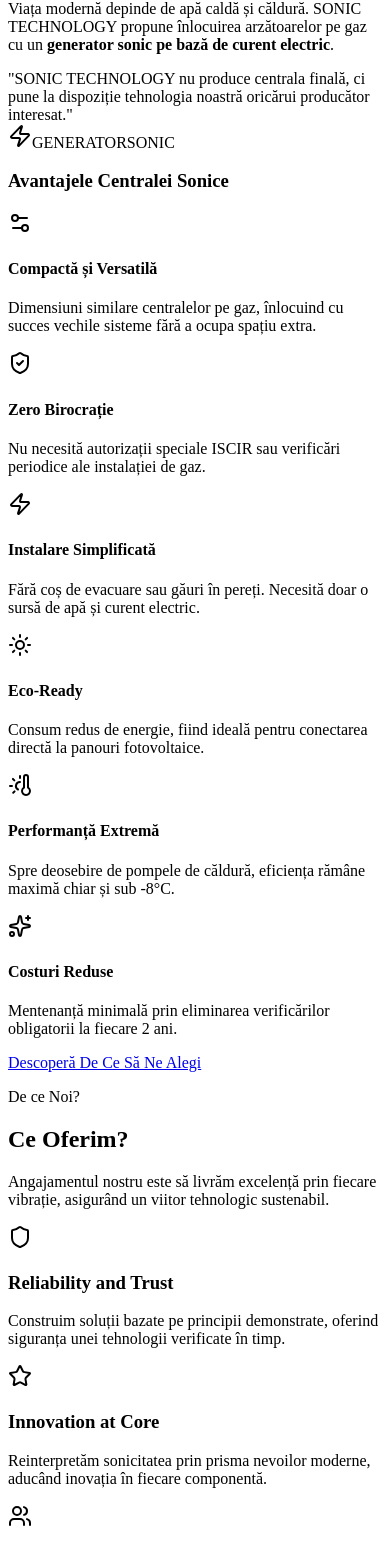
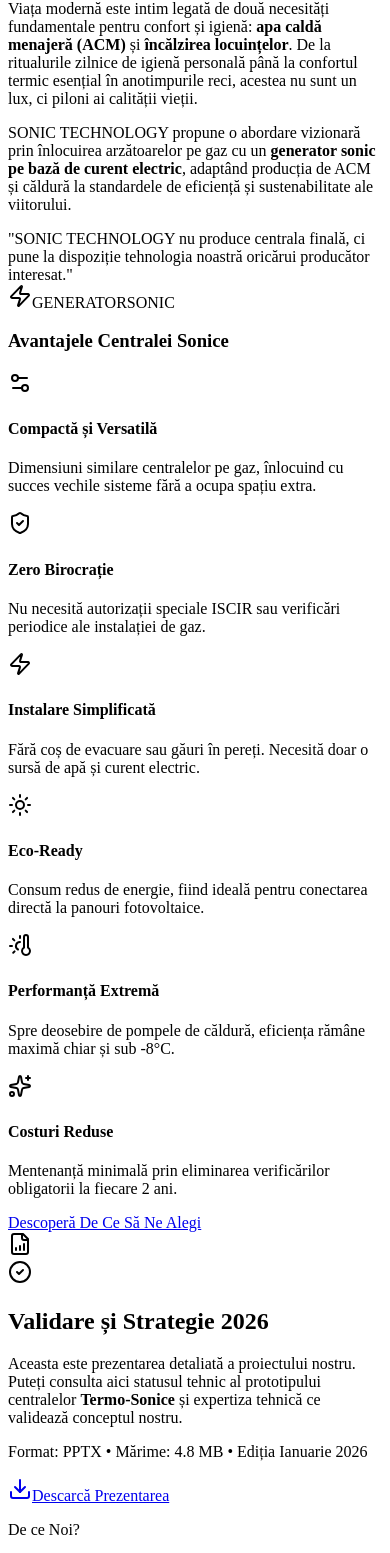
Before and after one commit to rares1215/Presentation-Website, a React (Vite) app: page / in a window 390 px wide. Shown: the part 5718-7271 px from the top of the page. Built offline with nearby package versions, Linux system fonts and the light colour scheme; the HTML template or start-up script is replaced by a standard one.

Commit message:
Changed some styles for the pages

```diff
--- a/src/App.jsx
+++ b/src/App.jsx
@@ -7,6 +7,7 @@
 import WaveSeparator from "./components/WaveSeparator"
 import FeaturesDetail from "./components/FeaturesDetails"
 import HomagePage from "./components/HomagePage"
+import ProjectPresentation from "./components/Prezentare"
 
 function App() {
 
@@ -22,6 +23,8 @@
             <WaveSeparator />
             <FeaturesDetail />
             <WaveSeparator />
+            <ProjectPresentation />
+            <WaveSeparator />
             <WhyChooseUs />
             <WaveSeparator />
             <Footer />
--- a/src/components/FeaturesDetails.jsx
+++ b/src/components/FeaturesDetails.jsx
@@ -6,39 +6,43 @@
 
   const advantages = [
     {
-      icon: <Settings2 className="w-6 h-6" />,
+      icon: <Settings2 className="w-6 h-6" aria-hidden="true" />,
       title: "Compactă și Versatilă",
       desc: "Dimensiuni similare centralelor pe gaz, înlocuind cu succes vechile sisteme fără a ocupa spațiu extra.",
     },
     {
-      icon: <ShieldCheck className="w-6 h-6" />,
+      icon: <ShieldCheck className="w-6 h-6" aria-hidden="true" />,
       title: "Zero Birocrație",
       desc: "Nu necesită autorizații speciale ISCIR sau verificări periodice ale instalației de gaz.",
     },
     {
-      icon: <Zap className="w-6 h-6" />,
+      icon: <Zap className="w-6 h-6" aria-hidden="true" />,
       title: "Instalare Simplificată",
       desc: "Fără coș de evacuare sau găuri în pereți. Necesită doar o sursă de apă și curent electric.",
     },
     {
-      icon: <Sun className="w-6 h-6" />,
+      icon: <Sun className="w-6 h-6" aria-hidden="true" />,
       title: "Eco-Ready",
       desc: "Consum redus de energie, fiind ideală pentru conectarea directă la panouri fotovoltaice.",
     },
     {
-      icon: <ThermometerSun className="w-6 h-6" />,
+      icon: <ThermometerSun className="w-6 h-6" aria-hidden="true" />,
       title: "Performanță Extremă",
       desc: "Spre deosebire de pompele de căldură, eficiența rămâne maximă chiar și sub -8°C.",
     },
     {
-      icon: <Sparkles className="w-6 h-6" />,
+      icon: <Sparkles className="w-6 h-6" aria-hidden="true" />,
       title: "Costuri Reduse",
       desc: "Mentenanță minimală prin eliminarea verificărilor obligatorii la fiecare 2 ani.",
     },
   ];
 
   return (
-    <section id="features-detail" className="relative py-32 bg-[#EBF0F5] text-[#1B263B] overflow-hidden">
+    <section
+      id="features-detail"
+      aria-labelledby="main-features-heading"
+      className="relative py-32 bg-[#EBF0F5] text-[#1B263B] overflow-hidden"
+    >
 
       {/* BACKGROUND DECORATIV */}
       <div className="absolute inset-0 pointer-events-none opacity-30" aria-hidden="true">
@@ -48,24 +52,36 @@
 
       <div className="relative mx-auto max-w-7xl px-6">
 
-        {/* INTRODUCARE & VIZIUNE */}
-        <div className="grid lg:grid-cols-2 gap-16 items-center mb-32">
+        {/* INTRODUCERE & VIZIUNE */}
+        <div className="grid lg:grid-cols-2 gap-16 items-start mb-32">
           <motion.div
-            initial={{ opacity: 0, x: -30 }}
+            initial={prefersReducedMotion ? { opacity: 1 } : { opacity: 0, x: -30 }}
             whileInView={{ opacity: 1, x: 0 }}
             transition={{ duration: 0.8 }}
             className="space-y-6"
           >
-            <div className="inline-flex items-center gap-2 px-4 py-2 rounded-full bg-[#0056B3]/10 text-[#0056B3] text-sm font-bold uppercase tracking-widest">
-              <Droplets className="w-4 h-4" /> Viitorul ACM & Încălzirii
+            <div className="inline-flex items-center gap-2 px-4 py-2 rounded-full bg-[#0056B3]/15 text-[#004494] text-sm font-bold uppercase tracking-widest">
+              <Droplets className="w-4 h-4" aria-hidden="true" /> Viitorul ACM & Încălzirii
             </div>
-            <h2 className="text-4xl md:text-5xl font-extrabold leading-tight">
+
+            <h2 id="main-features-heading" className="text-4xl md:text-5xl font-extrabold leading-tight">
               O soluție <span className="text-[#0056B3]">revoluționară</span> pentru confortul tău
             </h2>
-            <p className="text-[#37474F] text-lg leading-relaxed">
-              Viața modernă depinde de apă caldă și căldură. SONIC TECHNOLOGY propune înlocuirea arzătoarelor pe gaz cu un <strong>generator sonic pe bază de curent electric</strong>.
-            </p>
-            <div className="p-6 rounded-2xl bg-white/50 border border-white shadow-sm italic text-[#576574]">
+
+            {/* TEXT NOU INTEGRAT: Împărțit pentru lizibilitate și contrast */}
+            <div className="space-y-4 text-[#37474F] text-lg leading-relaxed font-medium">
+              <p>
+                Viața modernă este intim legată de două necesități fundamentale pentru confort și igienă:
+                <strong> apa caldă menajeră (ACM)</strong> și <strong>încălzirea locuințelor</strong>.
+                De la ritualurile zilnice de igienă personală până la confortul termic esențial în anotimpurile reci, acestea nu sunt un lux, ci piloni ai calității vieții.
+              </p>
+              <p>
+                SONIC TECHNOLOGY propune o abordare vizionară prin înlocuirea arzătoarelor pe gaz cu un
+                <strong> generator sonic pe bază de curent electric</strong>, adaptând producția de ACM și căldură la standardele de eficiență și sustenabilitate ale viitorului.
+              </p>
+            </div>
+
+            <div className="p-6 rounded-2xl bg-white/60 border border-white shadow-sm italic text-[#37474F] font-medium">
               "SONIC TECHNOLOGY nu produce centrala finală, ci pune la dispoziție tehnologia noastră oricărui producător interesat."
             </div>
           </motion.div>
@@ -74,11 +90,14 @@
           <motion.div
             initial={{ opacity: 0, scale: 0.9 }}
             whileInView={{ opacity: 1, scale: 1 }}
-            className="relative aspect-square flex items-center justify-center"
+            className="relative aspect-square flex items-center justify-center lg:mt-10"
           >
-            <div className="absolute w-full h-full border-[20px] border-white/40 rounded-full animate-[spin_20s_linear_infinite]" />
-            <div className="relative z-10 p-12 bg-white rounded-[3rem] shadow-[20px_20px_60px_#bebebe,-20px_-20px_60px_#ffffff] text-center">
-              <Zap className="w-20 h-20 text-[#0056B3] mx-auto mb-6" />
+            <div
+              className={`absolute w-full h-full border-[20px] border-white/40 rounded-full ${!prefersReducedMotion ? 'animate-[spin_20s_linear_infinite]' : ''}`}
+              aria-hidden="true"
+            />
+            <div className="relative z-10 p-12 bg-white rounded-[3rem] shadow-[15px_15px_40px_rgba(0,0,0,0.05)] text-center">
+              <Zap className="w-20 h-20 text-[#0056B3] mx-auto mb-6" aria-hidden="true" />
               <span className="block text-3xl font-black text-[#1B263B]">GENERATOR</span>
               <span className="block text-xl font-bold text-[#0056B3]">SONIC</span>
             </div>
@@ -88,13 +107,14 @@
         {/* GRILA DE AVANTAJE */}
         <div className="text-center mb-16">
           <h3 className="text-3xl font-extrabold mb-4">Avantajele Centralei Sonice</h3>
-          <div className="mx-auto h-1.5 w-20 bg-[#0056B3] rounded-full" />
+          <div className="mx-auto h-1.5 w-20 bg-[#0056B3] rounded-full" aria-hidden="true" />
         </div>
 
-        <div className="grid md:grid-cols-2 lg:grid-cols-3 gap-8">
+        <div className="grid md:grid-cols-2 lg:grid-cols-3 gap-8" role="list">
           {advantages.map((adv, i) => (
             <motion.div
               key={i}
+              role="listitem"
               initial={{ opacity: 0, y: 20 }}
               whileInView={{ opacity: 1, y: 0 }}
               transition={{ duration: 0.5, delay: i * 0.1 }}
@@ -104,7 +124,7 @@
                 {adv.icon}
               </div>
               <h4 className="text-xl font-bold mb-3 text-[#1B263B]">{adv.title}</h4>
-              <p className="text-[#576574] leading-relaxed">
+              <p className="text-[#37474F] leading-relaxed font-medium">
                 {adv.desc}
               </p>
             </motion.div>
@@ -115,9 +135,12 @@
         <div className="mt-24 text-center">
           <motion.a
             href="#reasons"
-            whileHover={{ scale: 1.05 }}
+            whileHover={prefersReducedMotion ? {} : { scale: 1.05 }}
             whileTap={{ scale: 0.95 }}
-            className="inline-flex items-center justify-center px-12 py-5 bg-[#0056B3] text-white text-lg font-bold rounded-full shadow-xl shadow-blue-900/20 hover:bg-[#004494] transition-all"
+            className="inline-flex items-center justify-center px-12 py-5
+              min-h-[48px] min-w-[200px]
+              bg-[#0056B3] text-white text-lg font-bold rounded-full shadow-xl shadow-blue-900/20 hover:bg-[#004494] transition-all
+              focus-visible:outline-none focus-visible:ring-4 focus-visible:ring-[#0056B3]/50 focus-visible:ring-offset-4 focus-visible:ring-offset-[#EBF0F5]"
           >
             Descoperă De Ce Să Ne Alegi
           </motion.a>
--- /dev/null
+++ b/src/components/Prezentare.jsx
@@ -0,0 +1,80 @@
+import { Download, FileBarChart, CheckCircle2 } from "lucide-react";
+import { motion, useReducedMotion } from "framer-motion";
+
+export default function ProjectPresentation() {
+  const prefersReducedMotion = useReducedMotion();
+
+  return (
+    <section
+      id="documentation"
+      aria-labelledby="download-title"
+      className="py-24 bg-[#EBF0F5] relative overflow-hidden"
+    >
+      {/* Element decorativ discret pentru fundal */}
+      <div className="absolute top-0 left-0 w-full h-px bg-gradient-to-r from-transparent via-[#D1D9E0] to-transparent" aria-hidden="true" />
+
+      <div className="max-w-5xl mx-auto px-6">
+        <motion.div
+          initial={prefersReducedMotion ? { opacity: 1 } : { opacity: 0, y: 20 }}
+          whileInView={{ opacity: 1, y: 0 }}
+          viewport={{ once: true }}
+          className="relative overflow-hidden p-8 md:p-12 bg-white rounded-[3rem] border border-[#D1D9E0] shadow-2xl shadow-blue-900/5"
+        >
+          <div className="flex flex-col lg:flex-row items-center gap-10">
+
+            {/* Coloana Stângă: Iconiță și Badge */}
+            <div className="flex-shrink-0 relative">
+              <div className="w-24 h-24 bg-[#0056B3]/10 rounded-[2rem] flex items-center justify-center text-[#0056B3]" aria-hidden="true">
+                <FileBarChart className="w-12 h-12" />
+              </div>
+              <div className="absolute -bottom-2 -right-2 bg-white rounded-full p-1 shadow-md">
+                <CheckCircle2 className="w-8 h-8 text-[#27ae60]" aria-hidden="true" />
+              </div>
+            </div>
+
+            {/* Coloana Centrală: Text */}
+            <div className="flex-1 text-center lg:text-left">
+              <h2 id="download-title" className="text-2xl md:text-3xl font-extrabold text-[#1B263B] mb-4">
+                Validare și Strategie 2026
+              </h2>
+              <div className="space-y-3">
+                <p className="text-[#37474F] text-lg font-medium leading-relaxed">
+                  Aceasta este prezentarea detaliată a proiectului nostru. Puteți consulta aici statusul tehnic al prototipului centralelor <strong>Termo-Sonice</strong> și expertiza tehnică ce validează conceptul nostru.
+                </p>
+                <p className="text-[#37474F] text-sm font-bold flex items-center justify-center lg:justify-start gap-2 italic">
+                  <span className="w-2 h-2 rounded-full bg-[#0056B3]" aria-hidden="true" />
+                  Format: PPTX • Mărime: 4.8 MB • Ediția Ianuarie 2026
+                </p>
+              </div>
+            </div>
+
+            {/* Coloana Dreaptă: Butonul de Descărcare */}
+            <div className="flex-shrink-0">
+              <motion.a
+                href="/PITCH_DECK_SONIC_TECHNOLOGY_2026.pptx"
+                download="PITCH_DECK_SONIC_TECHNOLOGY_2026.pptx"
+                whileHover={prefersReducedMotion ? {} : { scale: 1.05 }}
+                whileTap={{ scale: 0.98 }}
+                aria-label="Descarcă prezentarea oficială a proiectului Sonic Technology 2026 în format PowerPoint"
+                className="
+                  inline-flex items-center gap-3
+                  px-10 py-5
+                  min-h-[48px]
+                  bg-[#0056B3] text-white text-lg font-bold rounded-full
+                  shadow-xl shadow-blue-900/20
+                  transition-all duration-300
+                  hover:bg-[#004494]
+                  /* FOCUS ACCESIBIL */
+                  focus-visible:outline-none focus-visible:ring-4 focus-visible:ring-[#0056B3]/50 focus-visible:ring-offset-2
+                "
+              >
+                <Download className="w-6 h-6" aria-hidden="true" />
+                Descarcă Prezentarea
+              </motion.a>
+            </div>
+          </div>
+        </motion.div>
+      </div>
+    </section>
+  );
+}
```
Also changed, not shown: src/components/Footer.jsx (+39 -34 lines), src/components/WhyUs.jsx (+23 -17 lines), 1 other file (tests, documents, lock files or other folders).
